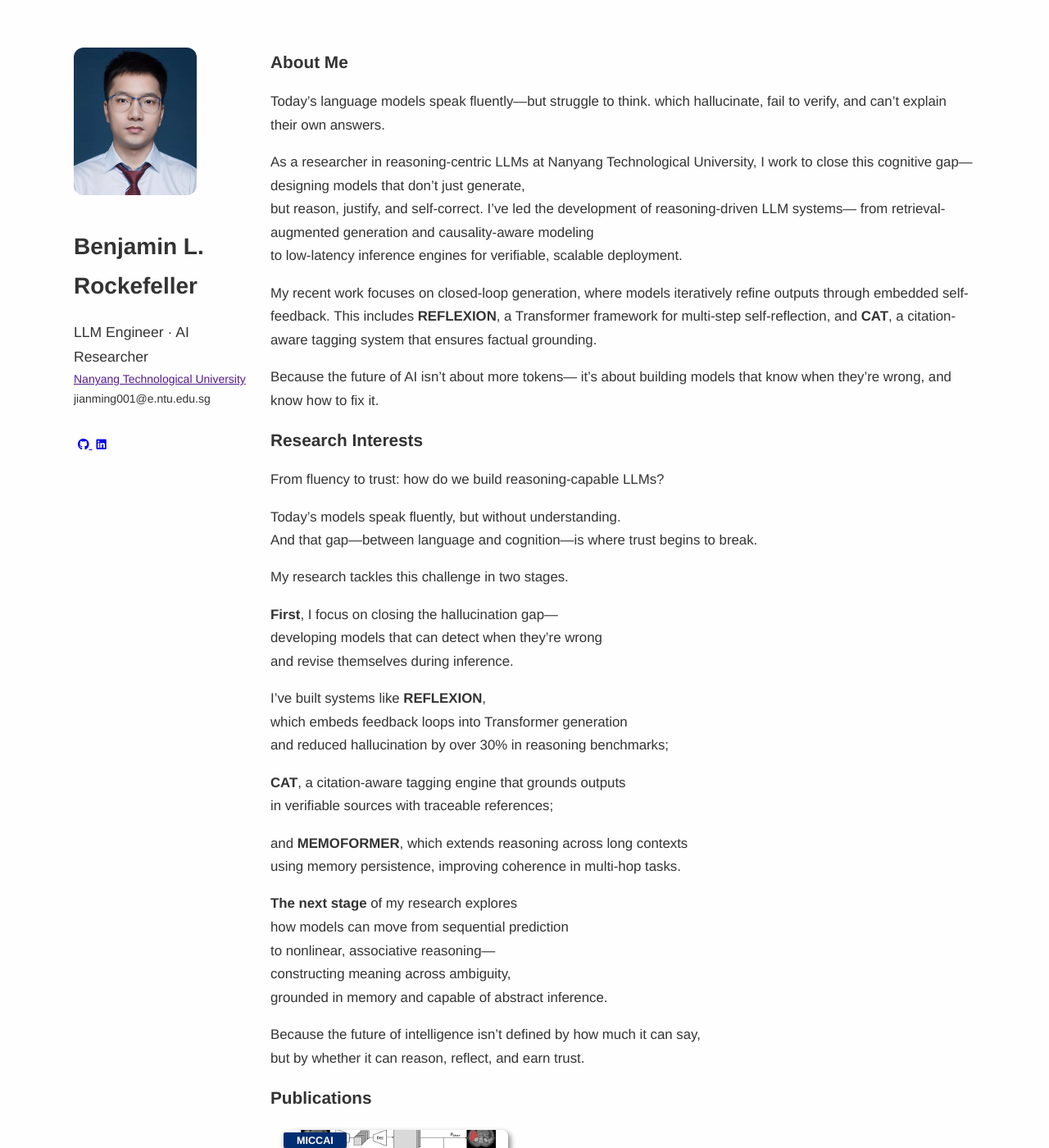
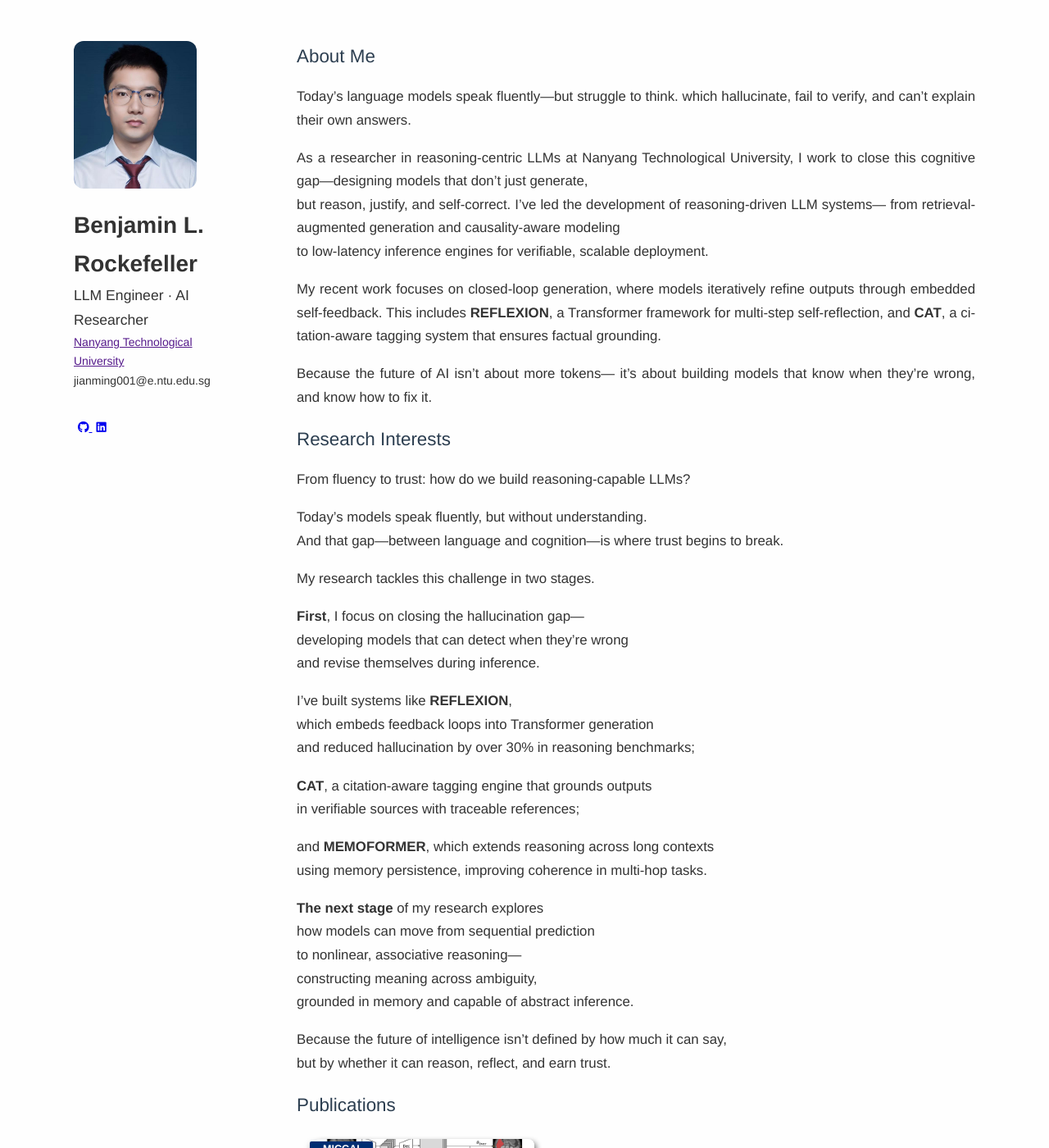
Before and after one commit to BenjaminRockefeller/benjaminrockefeller.github.io, a Jekyll site: the page built from index.md, in a window 1280 px wide and 1400 px high. Shown: the whole window at 82% size. Built offline with Jekyll 4.4.1, drawn with Linux system fonts in a browser that asks for light colours; a style sheet for code colours, icons or effects is not loaded; our own code applies the rules of GitHub Pages for plain Markdown files.

Commit message:
Update minimal-light.scss

```diff
--- a/_sass/minimal-light.scss
+++ b/_sass/minimal-light.scss
@@ -1,9 +1,24 @@
-/* ===== 核心优化方案 ===== */
+/* ===== 全局样式重置 ===== */
 :root {
   --primary-color: #2c3e50;
+  --secondary-color: #3498db;
   --text-color: #333;
   --bg-color: #fefefe;
+  --card-bg: #fff;
   --border-color: #e0e0e0;
+}
+
+[data-theme="dark"] {
+  --primary-color: #ecf0f1;
+  --text-color: #f5f5f5;
+  --bg-color: #222;
+  --card-bg: #2d2d2d;
+}
+
+* {
+  margin: 0;
+  padding: 0;
+  box-sizing: border-box;
 }
 
 body {
@@ -14,74 +29,92 @@
   background-color: var(--bg-color);
 }
 
-/* ===== 精准对齐系统 ===== */
+/* ===== 主布局结构 ===== */
 .wrapper {
   display: flex;
   max-width: 1100px;
   margin: 0 auto;
-  padding-top: 0; /* 完全去除顶部空白 */
+  padding-top: 0;
 }
 
 header {
   width: 220px;
   position: fixed;
-  padding-top: 0; /* 关键：使头像顶部与内容对齐 */
+  padding-right: 1rem;
 }
 
 section {
   margin-left: 240px;
-  padding-top: 0; /* 关键：上移内容区域 */
+  padding-left: 2rem;
+  width: calc(100% - 240px);
+  font-size: 1.05rem;
 }
 
-/* ===== 头像样式优化 ===== */
+/* ===== 头像区域 ===== */
 .image.avatar img {
   width: 150px;
-  height: 180px; /* 适度长方形比例 */
+  height: 180px;
   object-fit: cover;
-  border-radius: 12px; /* 圆角调整 */
+  border-radius: 12px;
   margin-bottom: 0.8rem;
-  border: none; /* 移除边框 */
 }
 
-/* ===== 个人信息排版 ===== */
+/* ===== 个人信息 ===== */
 .profile-info h1 {
-  font-size: 1.4rem; /* 适当缩小 */
+  font-size: 1.5rem;
   font-weight: 600;
-  margin-bottom: 0.4rem;
+  color: var(--primary-color);
+  margin-bottom: 0.5rem;
 }
 
 .profile-meta {
-  font-size: 0.85rem; /* 缩小字号避免换行 */
-  line-height: 1.4;
+  font-size: 0.9rem;
+  line-height: 1.5;
+  color: var(--text-color);
 }
 
-/* 强制单行显示 */
-.profile-meta p:nth-of-type(1) {
+/* 职位单行显示解决方案 */
+.profile-meta .position-line {
+  display: block;
   white-space: nowrap;
-  margin-bottom: 0.3rem;
+  font-size: 0.85rem;
+  margin: 0.15rem 0;
+  letter-spacing: -0.01em;
+}
+
+/* 学校名称去链接化 */
+.profile-meta .university {
+  color: var(--text-color) !important;
+  text-decoration: none !important;
+  cursor: text;
+  pointer-events: none;
+  display: block;
+  margin: 0.15rem 0;
 }
 
 .email {
+  font-family: "Roboto Mono", monospace;
   font-size: 0.8rem;
+  display: block;
+  margin-top: 0.3rem;
 }
 
-/* ===== 内容区域优化 ===== */
-section {
-  font-size: 1.05rem; /* 17px */
-}
-
+/* ===== 内容区域 ===== */
 h2 {
-  font-size: 1.3rem;
-  margin: 0 0 1rem; /* 上边距归零实现顶部对齐 */
+  font-size: 1.4rem;
+  font-weight: 500;
+  color: var(--primary-color);
+  margin: 0 0 1rem;
   padding: 0;
-  border: none !important; /* 移除所有边框 */
 }
 
 p {
-  margin-bottom: 1rem;
+  margin-bottom: 1.1rem;
+  text-align: justify;
+  hyphens: auto;
 }
 
-/* ===== 移除所有分隔线 ===== */
+/* 移除所有分隔线 */
 hr {
   display: none;
 }
@@ -95,9 +128,10 @@
   header {
     position: static;
     width: 100%;
+    padding-right: 0;
+    margin-bottom: 1.5rem;
     display: flex;
     justify-content: center;
-    margin-bottom: 1rem;
   }
 
   .profile-header {
@@ -105,17 +139,30 @@
     text-align: center;
   }
 
+  .image.avatar img {
+    width: 130px;
+    height: 156px;
+  }
+
   section {
     margin-left: 0;
     width: 100%;
+    padding-left: 0;
   }
 
-  /* 移动端保持单行 */
-  .profile-meta p:nth-of-type(1) {
-    white-space: nowrap;
-    display: block;
-    width: 100%;
-    overflow: hidden;
-    text-overflow: ellipsis;
+  .profile-meta .position-line {
+    font-size: 0.82rem;
   }
 }
+
+@media (max-width: 480px) {
+  .profile-meta .position-line {
+    font-size: 0.78rem;
+    transform: scale(0.95);
+    transform-origin: left;
+  }
+
+  body {
+    font-size: 1rem;
+  }
+}
```
